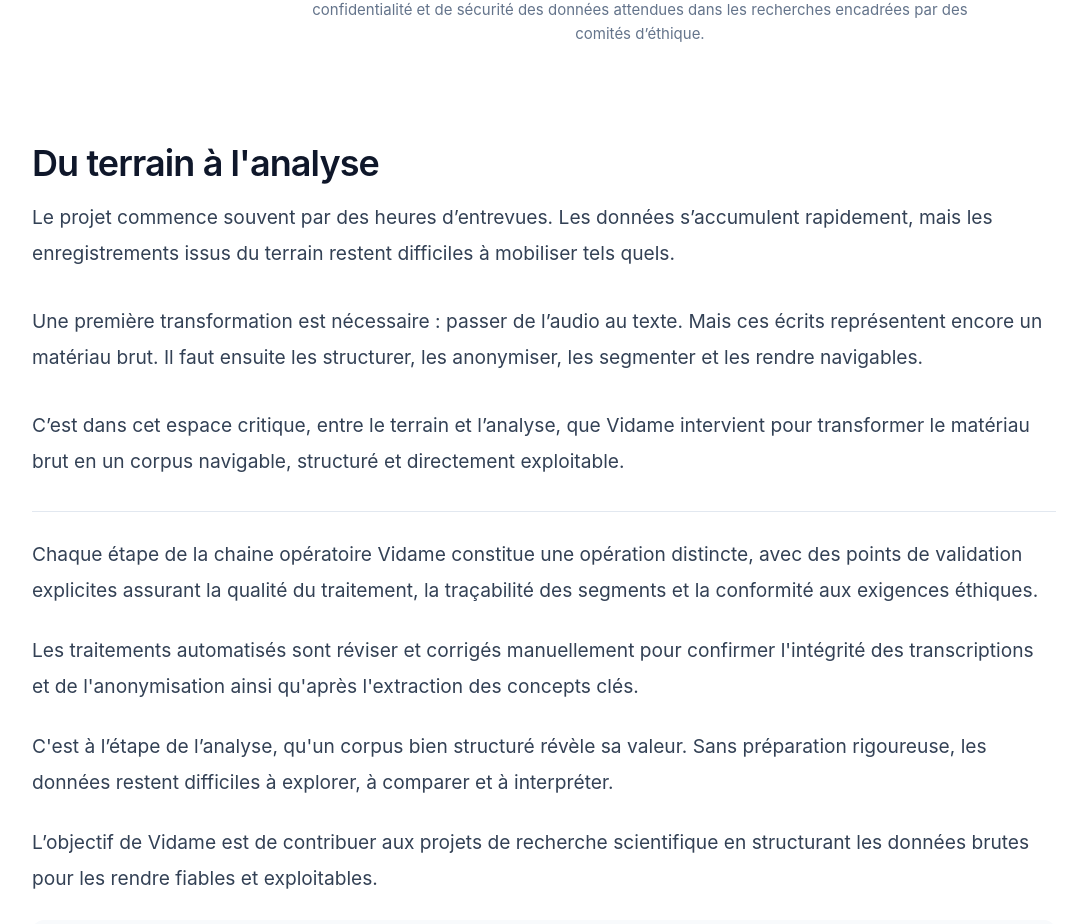
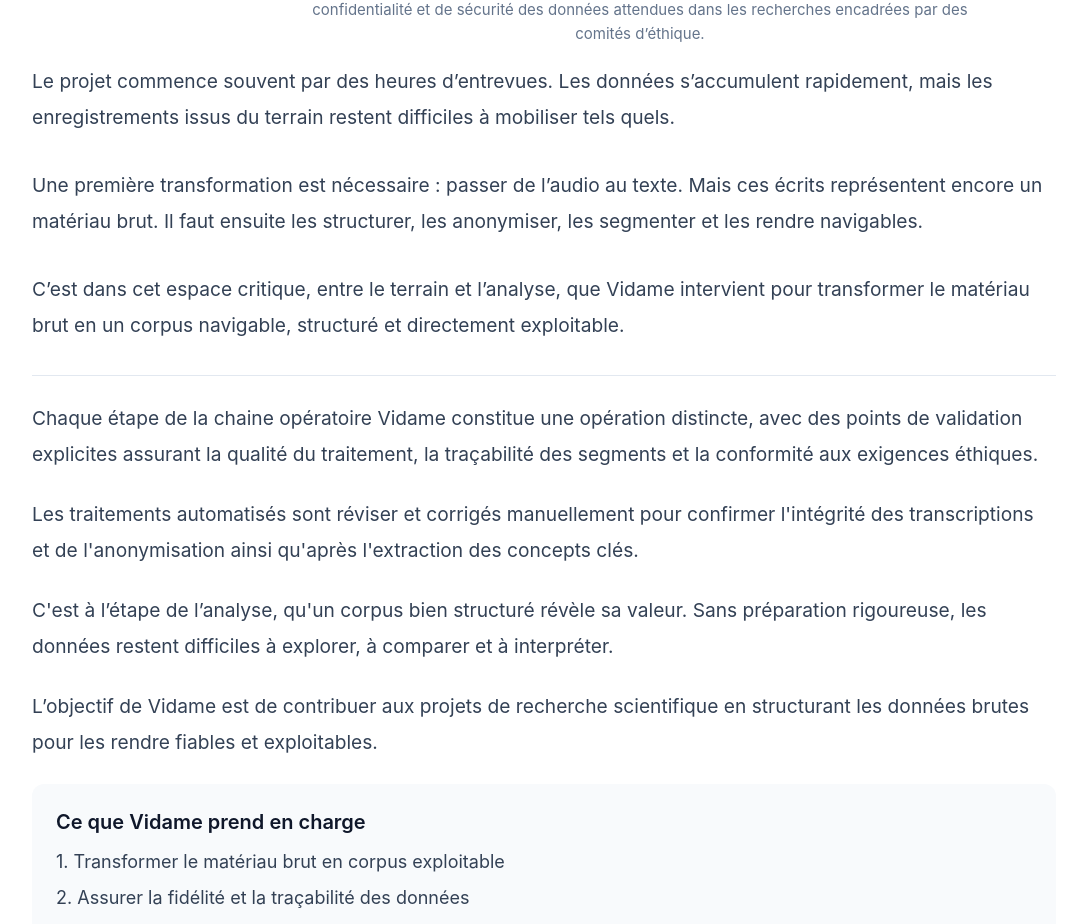
Before and after one commit to momopro21/vidame-recherche, a React (Vite) app: page / in a window 1280 px wide. Shown: the part 2910-3834 px from the top of the page, without its empty margins (0-1087 px from the left). Built offline with nearby package versions, Linux system fonts and the light colour scheme; the HTML template or start-up script is replaced by a standard one.

Commit message:
Update App.tsx

```diff
--- a/src/App.tsx
+++ b/src/App.tsx
@@ -807,16 +807,6 @@ function Accueil({setPage,lang,}: {setPage: (page: string) => void;lang: "fr" |
   </div>
 
 </section>
-          {/* ===== VIDAME_REPERE_TITRE_SECTION_PIPELINE ===== */}
-         <div className="mt-24 max-w-5xl">
-            <SectionTitle
-              title={
-              lang === "fr"
-              ? "Du terrain à l'analyse"
-              : "From fieldwork to analysis"
-            }
-            />
-          </div>
 
           {/* ===== VIDAME_REPERE_TEXTE_SECTION_PIPELINE ===== */}
           <div className="mt-4 space-y-8">
```
